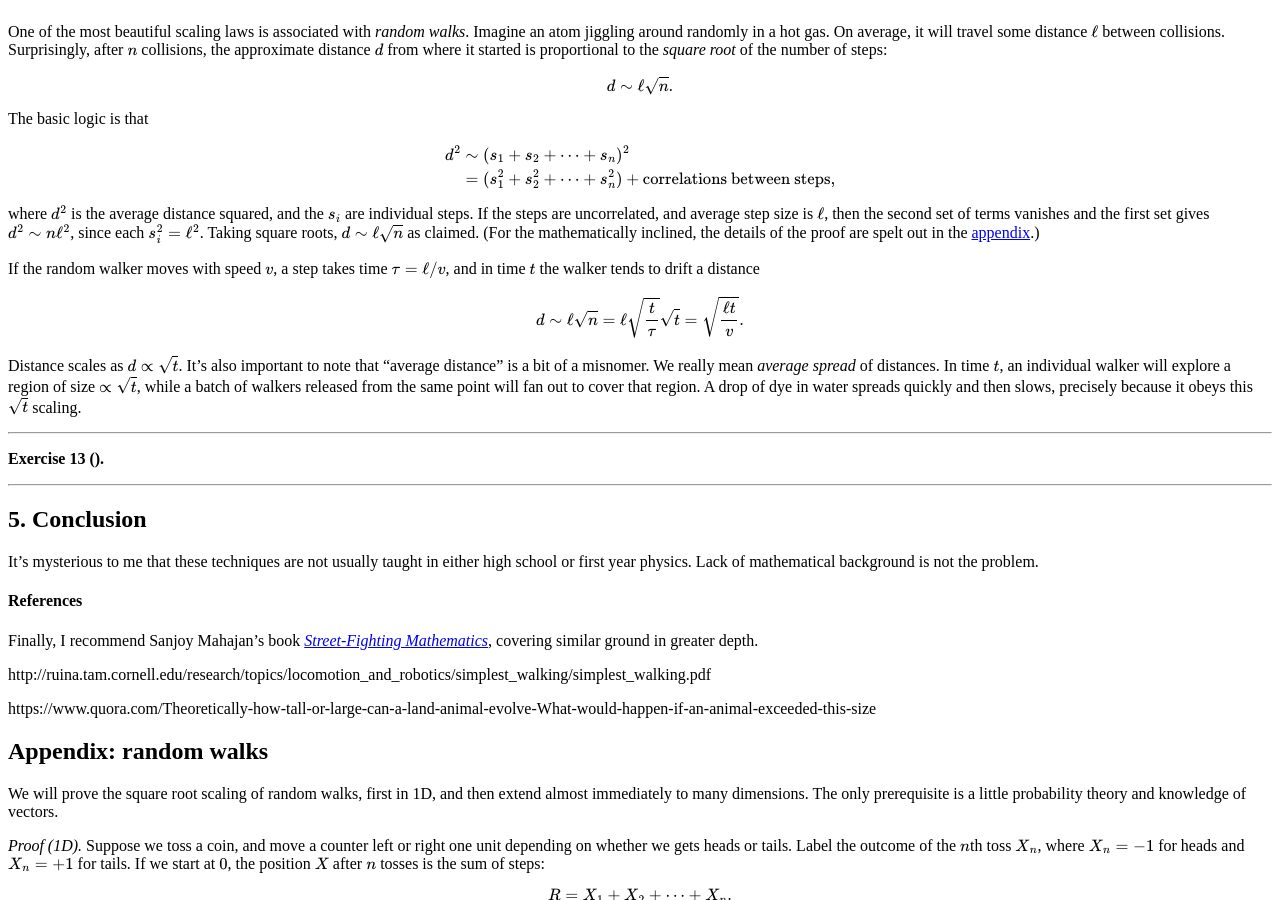
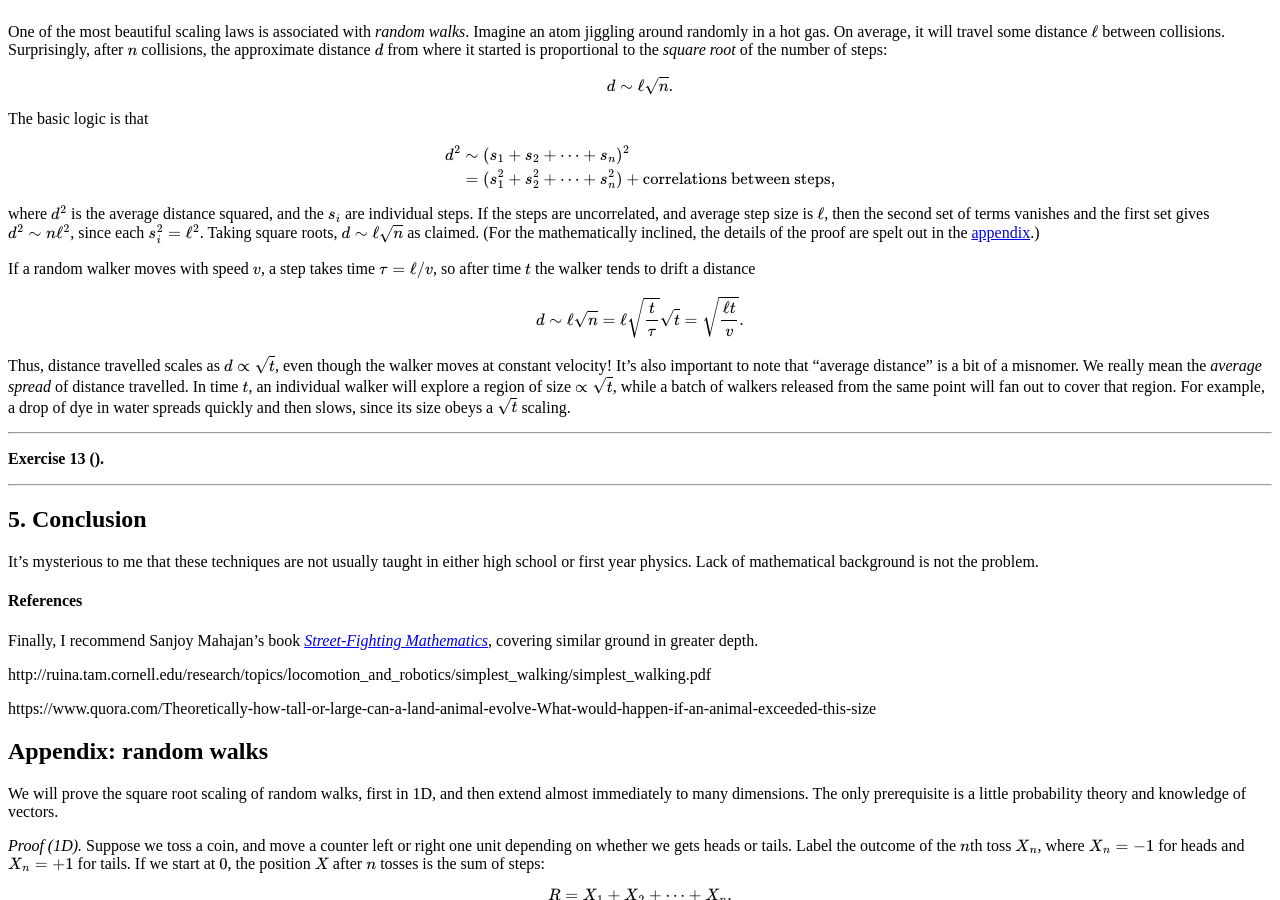
Before and after one commit to hapax/hapax.github.io, a Jekyll site: the page built from assets/simple-physics.md, in a window 1280 px wide and 900 px high, scrolled down 9174 px. Built offline with Jekyll 4.4.1, drawn with Linux system fonts in a browser that asks for light colours; our own code applies the rules of GitHub Pages for plain Markdown files; formulas are drawn with MathJax 3; a script that is not in the unit is left out.

Commit message:
Update simple-physics.md

```diff
--- a/assets/simple-physics.md
+++ b/assets/simple-physics.md
@@ -1006,8 +1006,8 @@ Taking square roots, $d \sim \ell\sqrt{n}$ as claimed.
 (For the mathematically inclined, the details of the proof are spelt
 out in the <a href="#app-1">appendix</a>.)
 
-If the random walker moves with speed $v$, a step takes time
-$\tau = \ell/v$, and in time $t$ the walker tends to drift a
+If a random walker moves with speed $v$, a step takes time
+$\tau = \ell/v$, so after time $t$ the walker tends to drift a
 distance
 
 $$
@@ -1015,16 +1015,17 @@ d \sim \ell \sqrt{n} = \ell \sqrt{\frac{t}{\tau}} \sqrt{t} =
 \sqrt{\frac{\ell t}{v}}.
 $$
 
-Distance scales as $d \propto \sqrt{t}$.
+Thus, distance travelled scales as $d \propto \sqrt{t}$, even though
+the walker moves at constant velocity!
 It's also important to note that "average distance" is a bit of a
 misnomer.
-We really mean *average spread* of distances.
+We really mean the *average spread* of distance travelled.
 In time $t$, an individual
 walker will explore a region of size $\propto \sqrt{t}$, while a
 batch of walkers released from the same point will fan out to cover
 that region.
-A drop of dye in water spreads quickly and then slows,
-precisely because it obeys this $\sqrt{t}$ scaling.
+For example, a drop of dye in water spreads quickly and then slows,
+since its size obeys a $\sqrt{t}$ scaling.
 
 ---
 
```
